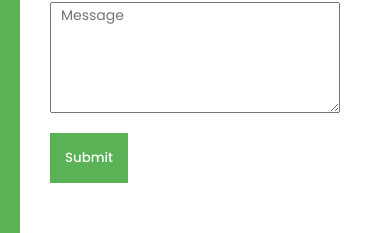
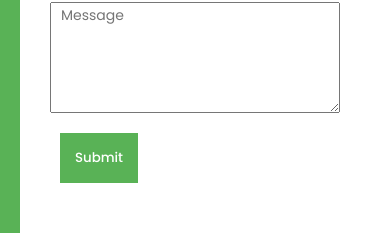
Before and after one commit to xanderbilla/Simple-Portfolio-Application, a React (Create React App) app: page / in a window 390 px wide. Shown: the part 4312-4545 px from the top of the page. Built offline with nearby package versions, Linux system fonts and the light colour scheme.

Commit message:
Updated Contact Section CSS

```diff
--- a/src/components/contact/contact.css
+++ b/src/components/contact/contact.css
@@ -116,3 +116,40 @@
     margin-top: 10px;
   }
 }
+
+@media screen and (max-width: 480px){
+  .contact-wrapper{
+      flex-direction: column;
+      padding: 0px 50px;
+  }
+
+  .contact-title{
+    font-size: 30px;
+  }
+
+  .contact-info-item{
+    margin: 20px 0px;
+    width: 100%;
+  }
+
+  .contact-desc{
+    display: none;
+  }
+
+  form{
+    margin-top: 0px;
+    display: flex;
+    flex-wrap: wrap;
+  }
+
+  input{
+    width: 35%;
+    height: 40px;
+    margin: 10px;
+    margin-left: 0;
+  }
+
+  button{
+    margin: 10px;
+  }
+}
```
Lines whose indentation alone changed are shown as unchanged.
